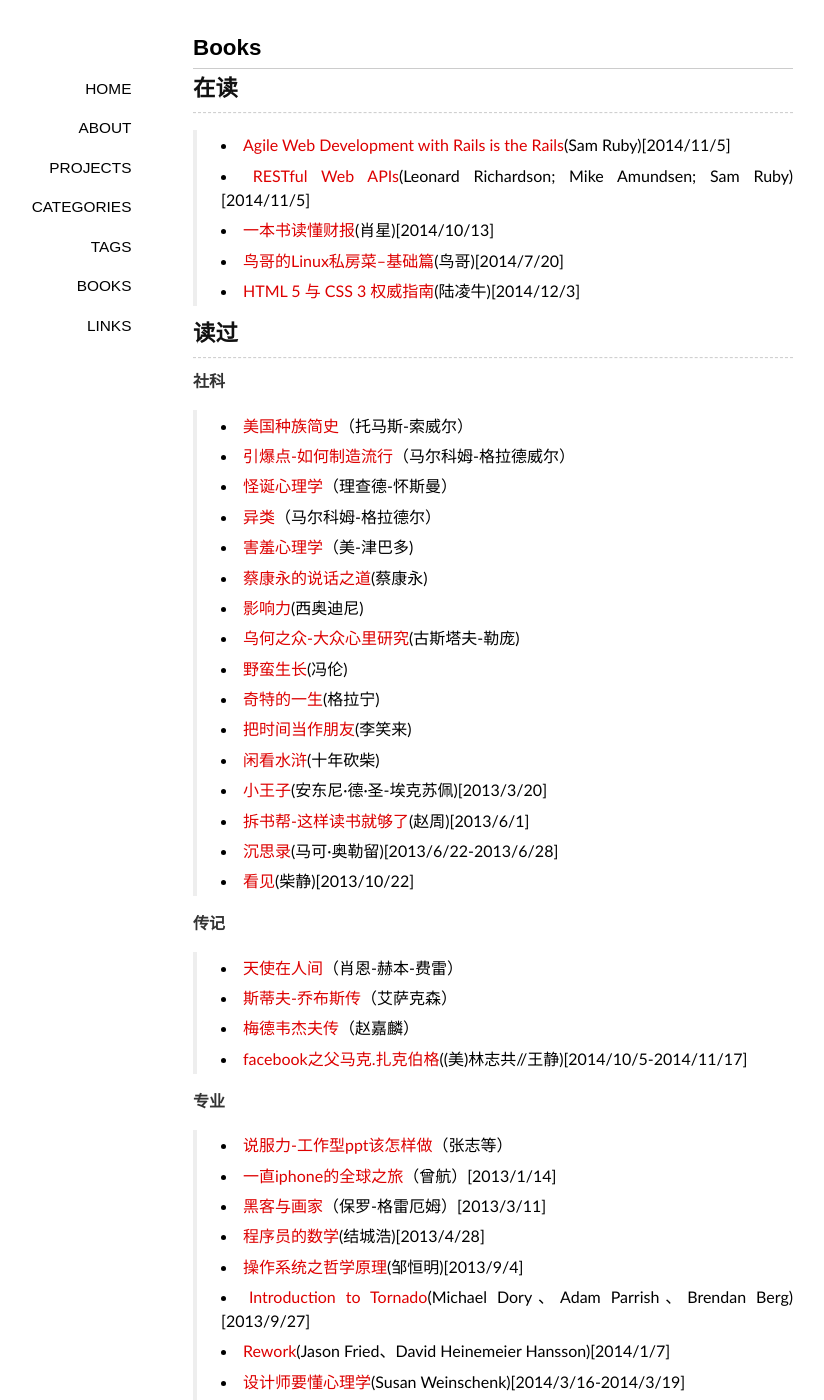
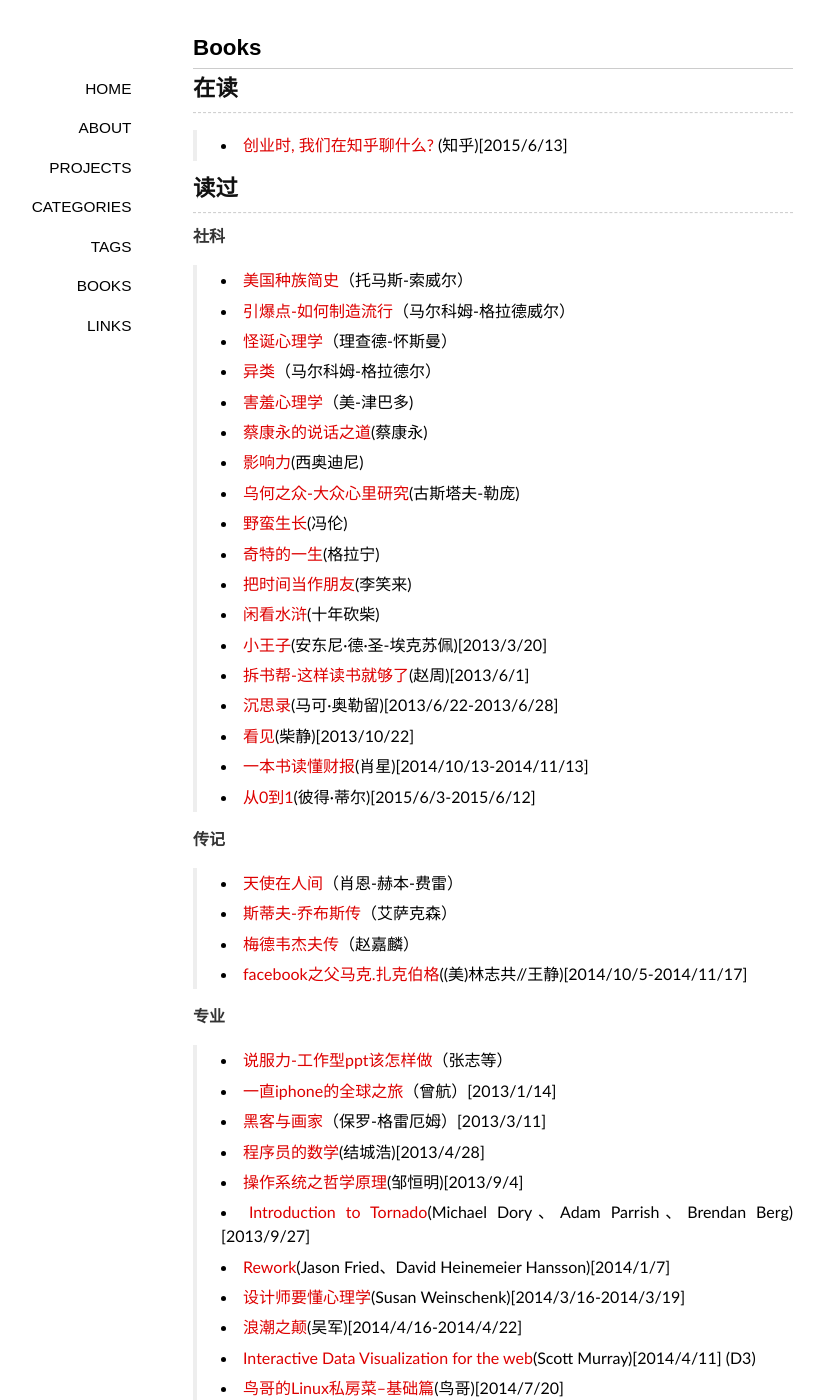
Before and after one commit to lazybios/lazybios.github.com, a Jekyll site: the page built from books/index.md, in a window 1280 px wide and 1400 px high. Shown: the whole window, without its empty margins (147-971 px from the left). Built offline with Jekyll 4.4.1, drawn with Linux system fonts in a browser that asks for light colours; Markdown is read by kramdown in place of the engine named in the settings; comment, search, counter and statistics services are not loaded; a style sheet for code colours, icons or effects is not loaded; some of the changed text lies outside the part shown.

Commit message:
update book list in 2015

```diff
--- a/books/index.md
+++ b/books/index.md
@@ -6,11 +6,7 @@
 
 ##在读
 ---------------------------------
-> + [Agile Web Development with Rails is the Rails]()(Sam Ruby)[2014/11/5]
-> + [RESTful Web APIs]()(Leonard Richardson; Mike Amundsen; Sam Ruby)[2014/11/5]
-> + [一本书读懂财报]()(肖星)[2014/10/13]
-> + [鸟哥的Linux私房菜--基础篇]()(鸟哥)[2014/7/20]
-> + [HTML 5 与 CSS 3 权威指南]()(陆凌牛)[2014/12/3]
+> + [创业时, 我们在知乎聊什么? ]()(知乎)[2015/6/13]
 
 
 
@@ -33,6 +29,8 @@
 > + [拆书帮-这样读书就够了]()(赵周)[2013/6/1]
 > + [沉思录]()(马可·奥勒留)[2013/6/22-2013/6/28]
 > + [看见]()(柴静)[2013/10/22]
+> + [一本书读懂财报]()(肖星)[2014/10/13-2014/11/13]
+> + [从0到1]()(彼得·蒂尔)[2015/6/3-2015/6/12]
 
 
 ####传记
@@ -53,9 +51,13 @@
 > + [设计师要懂心理学]()(Susan Weinschenk)[2014/3/16-2014/3/19]
 > + [浪潮之颠]()(吴军)[2014/4/16-2014/4/22]
 > + [Interactive Data Visualization for the web]()(Scott Murray)[2014/4/11] (D3)
+> + [鸟哥的Linux私房菜--基础篇]()(鸟哥)[2014/7/20]
 > + [Writing Idomatic Python]()(Jeff Knupp)[2014/8/14]
 > + [微信公众平台应用开发实战]()(钟志勇)[2014/9/23-2014/9/25]
 > + [微信公众平台搭建与开发揭秘]()(易伟)[2014/9/25-2014/9/25]
+> + [HTML 5 与 CSS 3 权威指南]()(陆凌牛)[2014/12/3-2014/12/29]
+> + [Objective-C Programming: The Big Nerd Ranch Guide]()(Aaron Hillegass)[2014/12/13]
+> + [Flask Web开发：基于Python的Web应用开发实战]()(Miguel Grinberg)[2015/5/24-2015/6/2]
 >
 
 
@@ -73,6 +75,8 @@
 > + [神雕侠侣]()(金庸)[2014/7/28-2014/9/10]
 > + [鹿鼎记]()(金庸)[2014/9/11-2014/10/23]
 > + [丰乳肥臀]()(莫言)[2014/10/21-2014/11/23]
+> + [西游记]()(吴承恩)[2015/1/21-2015/2/23]
+> + [狼图腾]()(姜戎)[2015/2/25-2015/5/17]
 
 
 
```
Also changed, not shown: other parts of books/index.md (+1 -0 lines).
